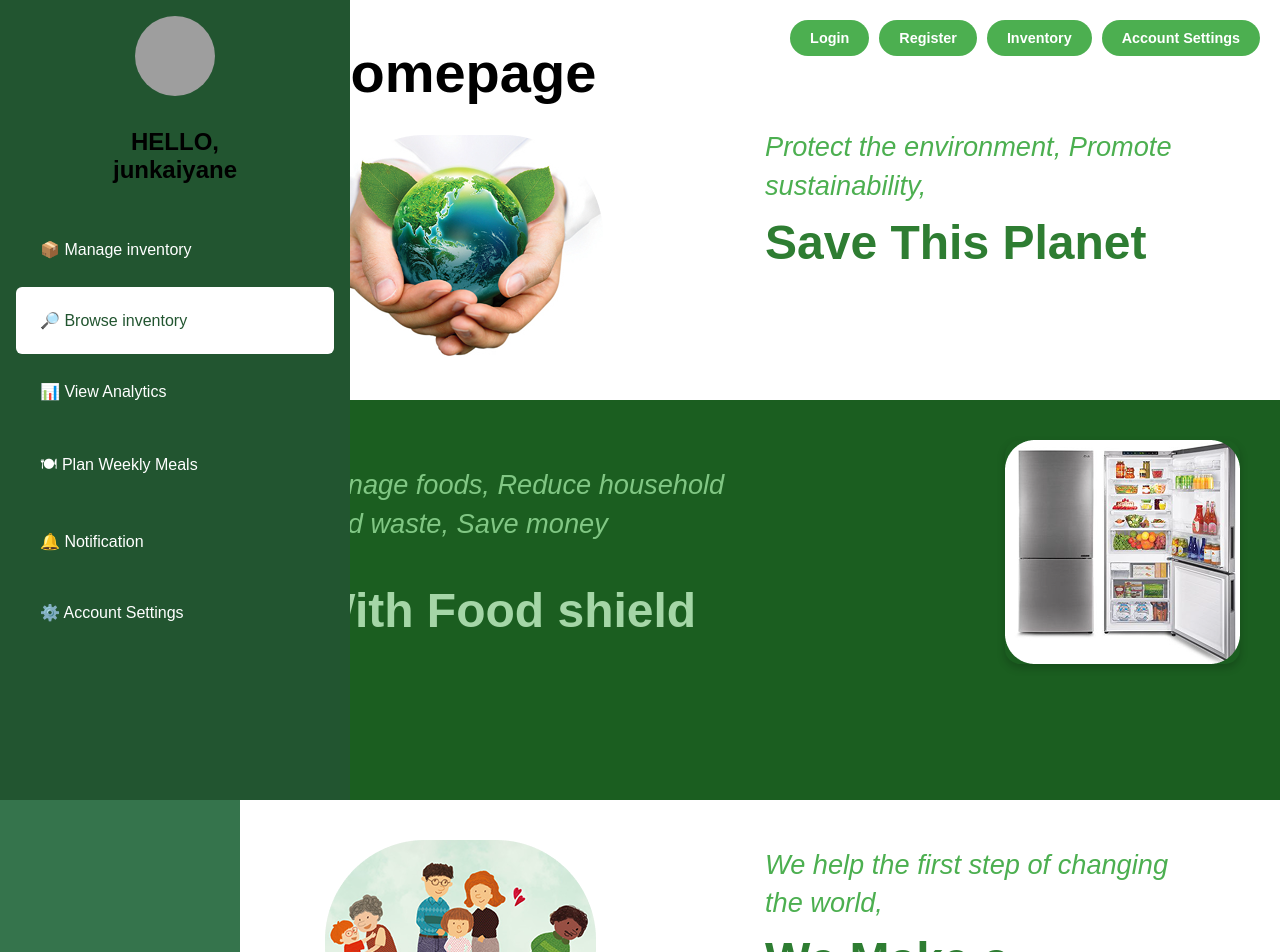
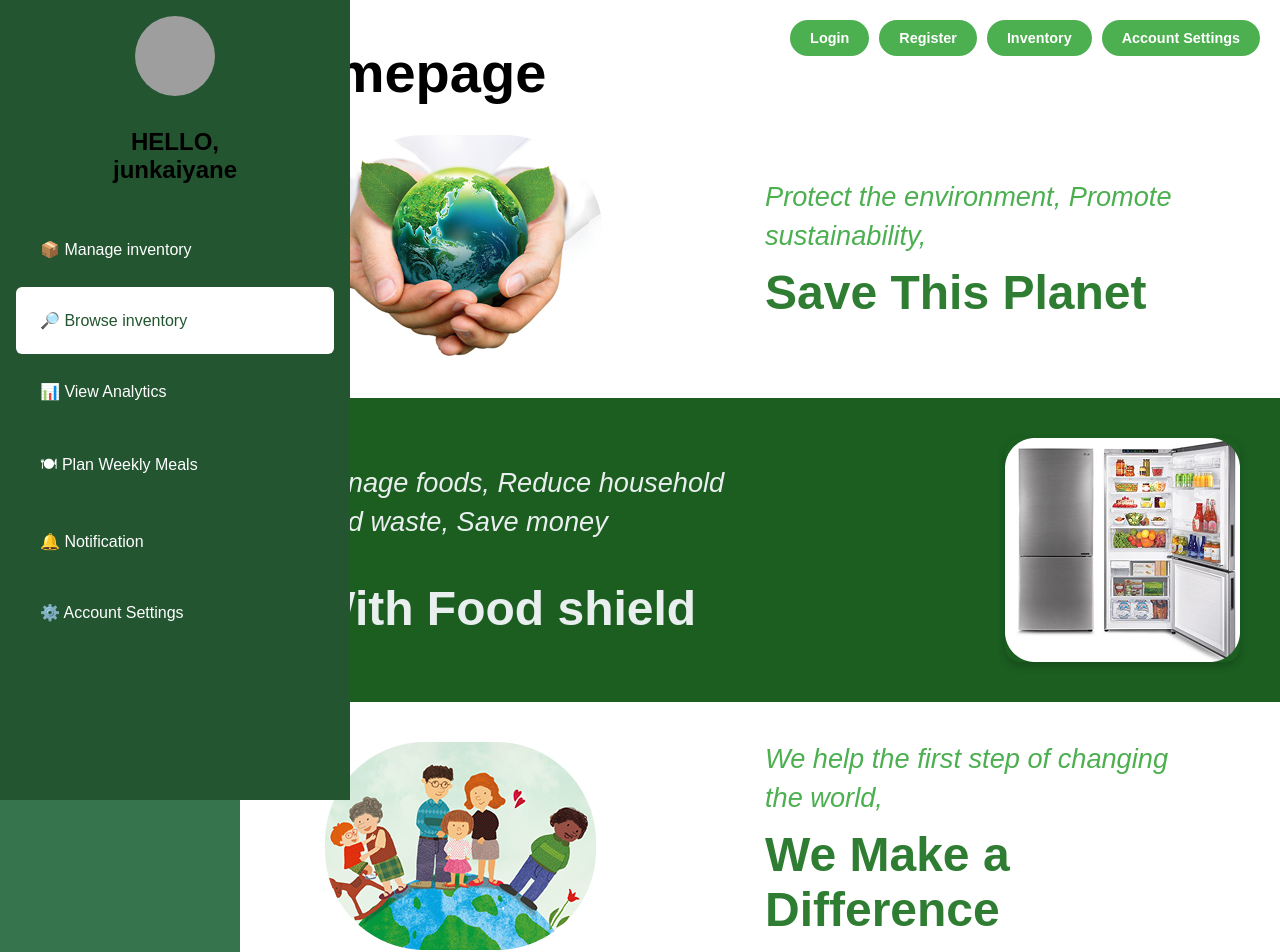
Before and after one commit to Jun20220703/bit216as, an Angular app: page /home in a window 1280 px wide. Shown: the top 952 px of the page. Built offline with nearby package versions, Linux system fonts and the light colour scheme; grey boxes are pictures that could not be loaded.

Commit message:
Update homePage.component.css

```diff
--- a/src/app/components/registerAndPrivacySettings/homePage/homePage.component.css
+++ b/src/app/components/registerAndPrivacySettings/homePage/homePage.component.css
@@ -24,7 +24,15 @@
 /* Top Section - White Background */
 .top-section {
   background: white;
-  min-height: 400px;
+  min-height: 280px;
+}
+
+.top-section .slogan-text {
+  margin-top: 100px;
+}
+
+.top-section .main-message {
+  margin-top: 10px;
 }
 
 .left-content {
@@ -42,6 +50,7 @@
   color: black;
   margin: 0;
   font-family: sans-serif;
+  margin-left: -50px;
 }
 
 .earth-hands {
@@ -81,15 +90,15 @@
 /* Middle Section - Dark Green Background */
 .middle-section {
   background: #1B5E20;
-  min-height: 400px;
+  min-height: 280px;
 }
 
 .middle-section .slogan-text {
-  color: #81C784;
+  color: #e9efef;
 }
 
 .middle-section .main-message {
-  color: #A5D6A7;
+  color: #e9efef;
 }
 
 .refrigerator {
@@ -109,7 +118,15 @@
 /* Bottom Section - White Background */
 .bottom-section {
   background: white;
-  min-height: 400px;
+  min-height: 280px;
+}
+
+.bottom-section .slogan-text {
+  margin-top: -15px;
+}
+
+.bottom-section .main-message {
+  margin-top: 10px;
 }
 
 .people-globe {
```
